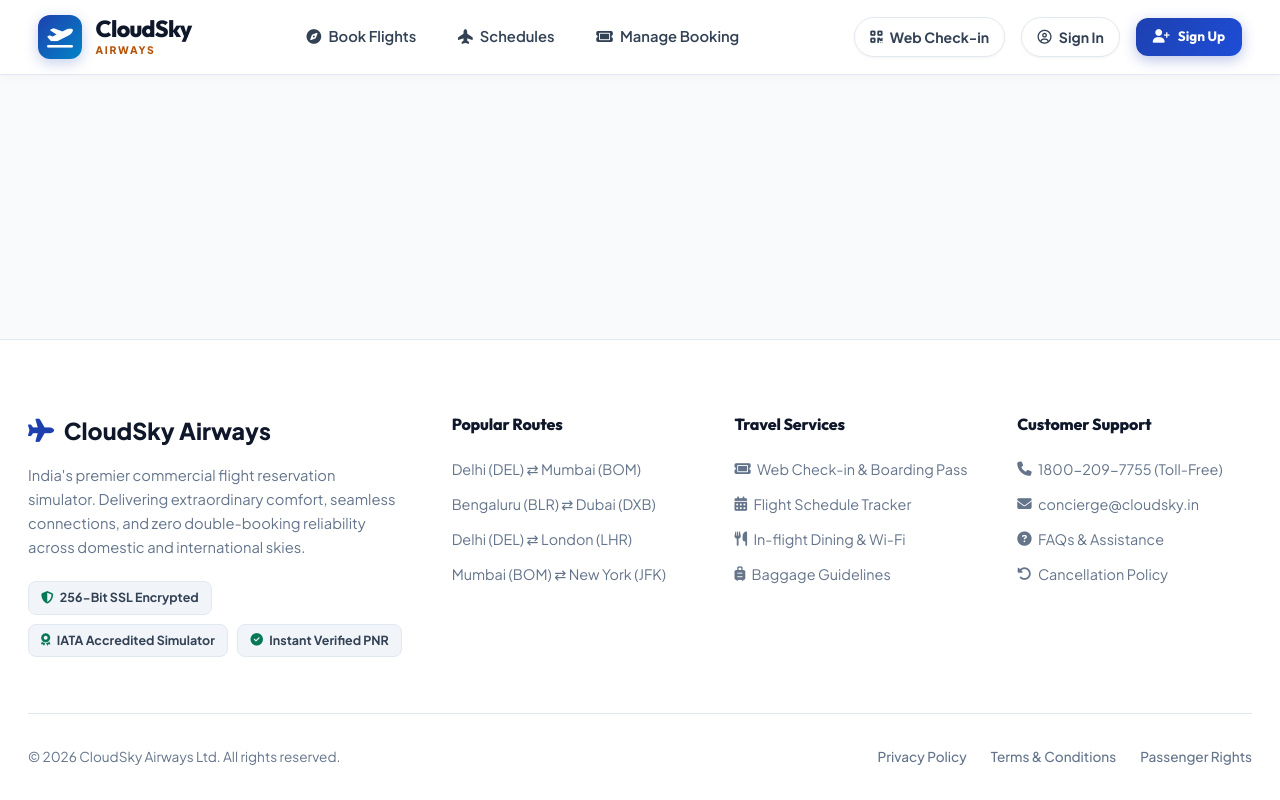
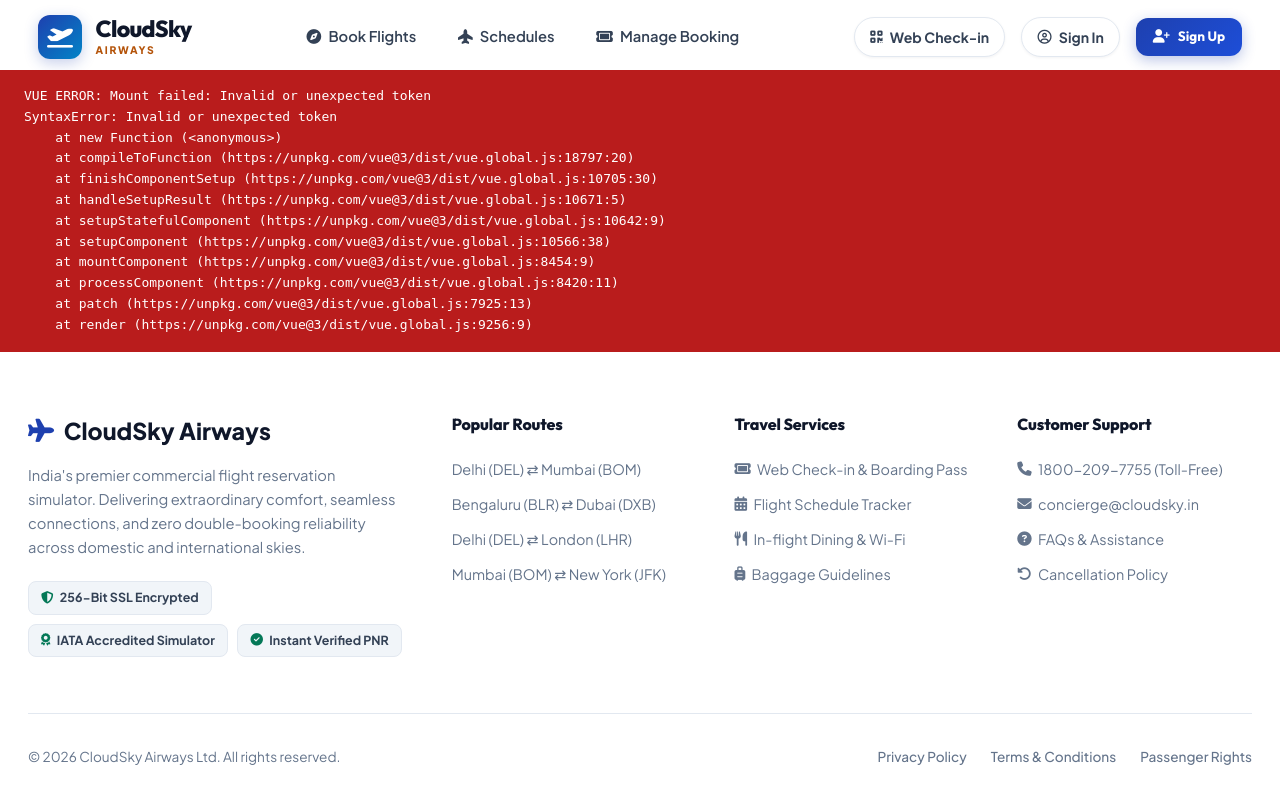
Before and after one commit to nithin16-cloud/csa, a Flask app: page /booking/1 in a window 1280 px wide. Run offline with Flask 3, Linux system fonts and the light colour scheme; tables that the repository leaves empty hold one stand-in row (values such as "Sample post").

Commit message:
debug: add on-page Vue error display to diagnose blank booking page

```diff
--- a/app/templates/booking.html
+++ b/app/templates/booking.html
@@ -858,14 +858,22 @@
 {% endblock %}
 
 {% block extra_scripts %}
-<!-- Use Vue dev build temporarily to show errors -->
+<!-- Use Vue dev build to expose errors -->
 <script src="https://unpkg.com/vue@3/dist/vue.global.js"></script>
 <script>
+    // Error display helper - shows error directly on page without needing DevTools
+    function showVueError(msg) {
+        var d = document.createElement('div');
+        d.style.cssText = 'position:fixed;top:70px;left:0;right:0;background:#b91c1c;color:#fff;padding:16px 24px;font-size:13px;font-family:monospace;z-index:99999;word-break:break-all;white-space:pre-wrap;max-height:50vh;overflow-y:auto;';
+        d.textContent = 'VUE ERROR: ' + msg;
+        document.body.appendChild(d);
+    }
+
     const { createApp, ref, computed, onMounted, onUnmounted } = Vue;
 
     const loggedInUser = {{ user_json | tojson | safe if user_json else 'null' }};
 
-    createApp({
+    const app = createApp({
         delimiters: ['[[', ']]'],
         setup() {
             const flightId = {{ flight.id }};
@@ -1366,6 +1374,18 @@
                 getSeatStatusClass
             };
         }
-    }).mount('#booking-vue-app');
+    });
+
+    try {
+        app.config.errorHandler = (err, vm, info) => {
+            showVueError(err.message + ' | info: ' + info + '\nStack: ' + (err.stack || ''));
+        };
+        app.config.warnHandler = (msg) => {
+            console.warn('[Vue warn]', msg);
+        };
+        app.mount('#booking-vue-app');
+    } catch(e) {
+        showVueError('Mount failed: ' + e.message + '\n' + (e.stack || ''));
+    }
 </script>
 {% endblock %}
```
